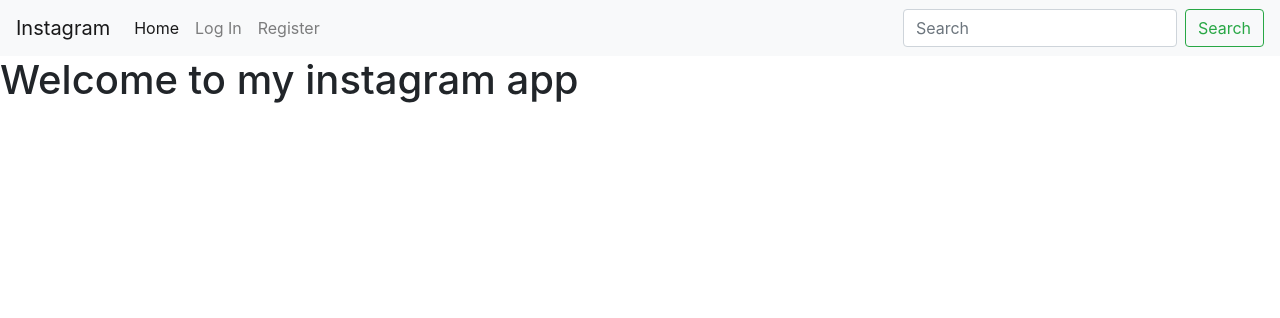
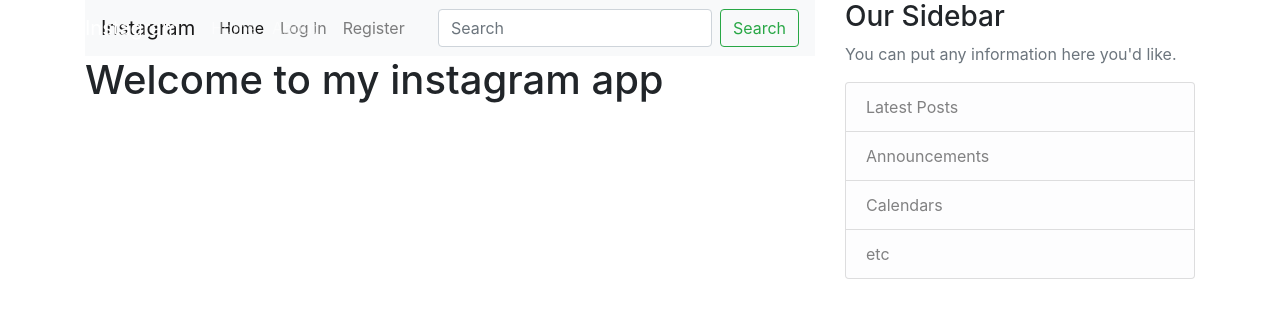
Before and after one commit to AokoMercyline/Instagram-App, a Django app: page / in a window 1280 px wide. Shown: the top 318 px of the page. Run offline with Django 3.2, Linux system fonts and the light colour scheme; some libraries are stand-ins or nearby versions.

Commit message:
created navbar for login and register page

```diff
--- a/instaclone/templates/instaclone/base.html
+++ b/instaclone/templates/instaclone/base.html
@@ -1,13 +1,77 @@
+{% load static %}
 <!DOCTYPE html>
-<html lang="en">
+<html>
 <head>
-    <meta charset="UTF-8">
-    <meta name="viewport" content="width=device-width, initial-scale=1.0">
-    <title>Instagram</title>
-    <link rel="stylesheet" href="https://cdn.jsdelivr.net/npm/bootstrap@4.5.3/dist/css/bootstrap.min.css" integrity="sha384-TX8t27EcRE3e/ihU7zmQxVncDAy5uIKz4rEkgIXeMed4M0jlfIDPvg6uqKI2xXr2" crossorigin="anonymous">
+
+    <!-- Required meta tags -->
+    <meta charset="utf-8">
+    <meta name="viewport" content="width=device-width, initial-scale=1, shrink-to-fit=no">
+
+    <!-- Bootstrap CSS -->
+    <link rel="stylesheet" href="https://maxcdn.bootstrapcdn.com/bootstrap/4.0.0/css/bootstrap.min.css" integrity="sha384-Gn5384xqQ1aoWXA+058RXPxPg6fy4IWvTNh0E263XmFcJlSAwiGgFAW/dAiS6JXm" crossorigin="anonymous">
+
+    <link rel="stylesheet" type="text/css" href="{% static 'blog/main.css' %}">
+
+    {% if title %}
+        <title>Instagram- {{ title }}</title>
+    {% else %}
+        <title>Instagram</title>
+    {% endif %}
 </head>
 <body>
-    {% block content %}
-    {% endblock %}
+    <header class="site-header">
+      <nav class="navbar navbar-expand-md navbar-dark bg-steel fixed-top">
+        <div class="container">
+          <a class="navbar-brand mr-4" href="{% url 'blog-home' %}">Instagram</a>
+          <button class="navbar-toggler" type="button" data-toggle="collapse" data-target="#navbarToggle" aria-controls="navbarToggle" aria-expanded="false" aria-label="Toggle navigation">
+          <span class="navbar-toggler-icon"></span>
+          </button>
+          <div class="collapse navbar-collapse" id="navbarToggle">
+            <div class="navbar-nav mr-auto">
+              <a class="nav-item nav-link" href="{% url 'blog-home' %}">Home</a>
+              <a class="nav-item nav-link" href="{% url 'blog-about' %}">About</a>
+            </div>
+            <!-- Navbar Right Side -->
+            <div class="navbar-nav">
+              <a class="nav-item nav-link" href="#">Login</a>
+              <a class="nav-item nav-link" href="#">Register</a>
+            </div>
+          </div>
+        </div>
+      </nav>
+    </header>
+    <main role="main" class="container">
+      <div class="row">
+        <div class="col-md-8">
+          {% if messages %}
+            {% for message in messages %}
+              <div class="alert alert-{{ message.tags }}">
+                {{ message }}
+              </div>
+            {% endfor %}
+          {% endif %}
+          {% block content %}{% endblock %}
+        </div>
+        <div class="col-md-4">
+          <div class="content-section">
+            <h3>Our Sidebar</h3>
+            <p class='text-muted'>You can put any information here you'd like.
+              <ul class="list-group">
+                <li class="list-group-item list-group-item-light">Latest Posts</li>
+                <li class="list-group-item list-group-item-light">Announcements</li>
+                <li class="list-group-item list-group-item-light">Calendars</li>
+                <li class="list-group-item list-group-item-light">etc</li>
+              </ul>
+            </p>
+          </div>
+        </div>
+      </div>
+    </main>
+
+    <!-- Optional JavaScript -->
+    <!-- jQuery first, then Popper.js, then Bootstrap JS -->
+    <script src="https://code.jquery.com/jquery-3.2.1.slim.min.js" integrity="sha384-KJ3o2DKtIkvYIK3UENzmM7KCkRr/rE9/Qpg6aAZGJwFDMVNA/GpGFF93hXpG5KkN" crossorigin="anonymous"></script>
+    <script src="https://cdnjs.cloudflare.com/ajax/libs/popper.js/1.12.9/umd/popper.min.js" integrity="sha384-ApNbgh9B+Y1QKtv3Rn7W3mgPxhU9K/ScQsAP7hUibX39j7fakFPskvXusvfa0b4Q" crossorigin="anonymous"></script>
+    <script src="https://maxcdn.bootstrapcdn.com/bootstrap/4.0.0/js/bootstrap.min.js" integrity="sha384-JZR6Spejh4U02d8jOt6vLEHfe/JQGiRRSQQxSfFWpi1MquVdAyjUar5+76PVCmYl" crossorigin="anonymous"></script>
 </body>
 </html>
```
